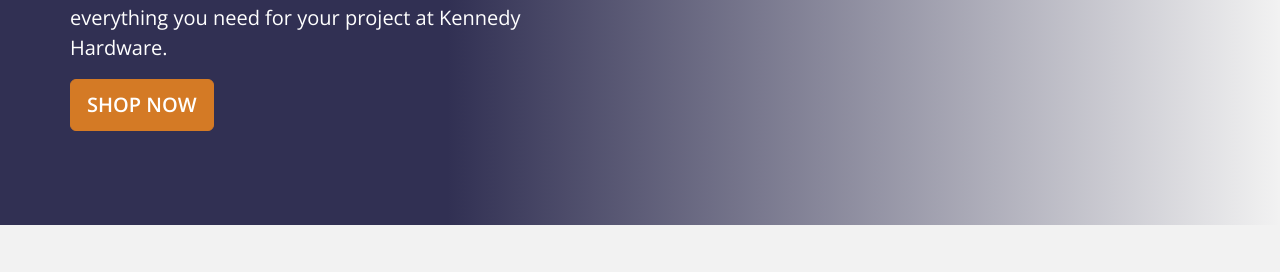
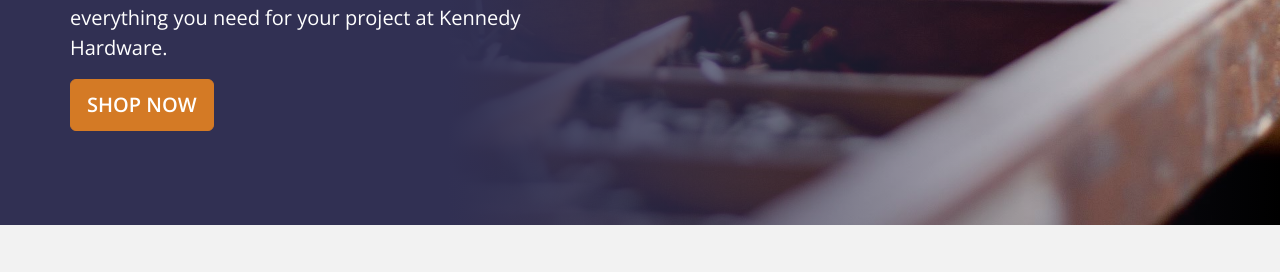
Before and after one commit to benn0425/dsn1713-final, a website: page index.html in a window 1280 px wide. Shown: the part 356-628 px from the top of the page. Drawn offline with nearby package versions, Linux system fonts and the light colour scheme.

Commit message:
update scss

```diff
--- a/scss/custom.scss
+++ b/scss/custom.scss
@@ -36,7 +36,7 @@ $hr-opacity: 100%;
 
 .hero-banner {
     position: relative;
-    background-image: url(images/home-page/home-page-hero.jpg); /* Replace with any random image URL */
+    background-image: url(../images/home-page/home-page-hero.jpg); /* Replace with any random image URL */
     background-size: cover;
     background-position: center;
     height: 500px; /* Adjust height as needed */
```
Also changed, not shown: css/custom.css.
